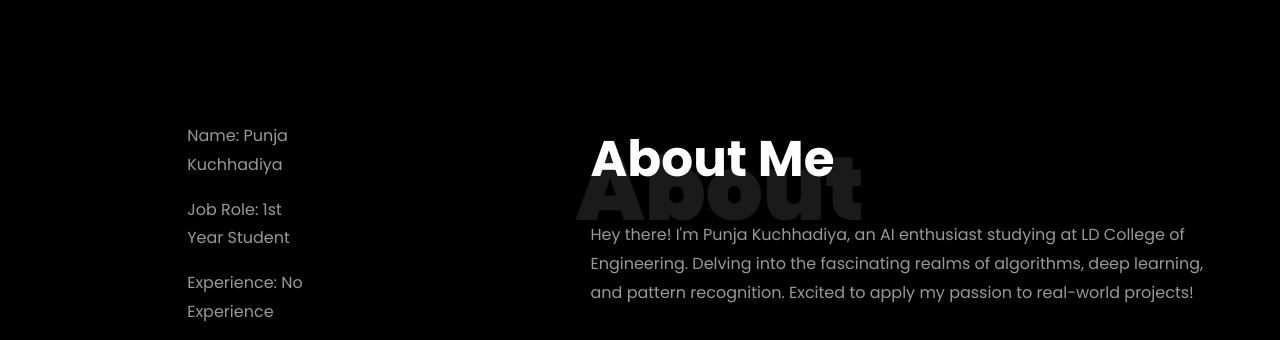
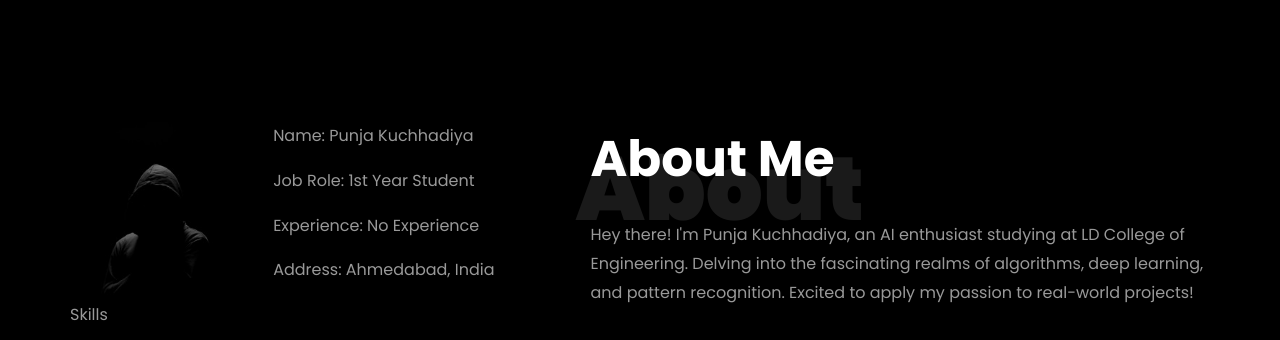
Before and after one commit to Punja007/Portfolio-wb, a plain HTML site: page index.html in a window 1280 px wide. Shown: the part 740-1080 px from the top of the page. Drawn offline with Linux system fonts and the light colour scheme; files whose address does not match are found by name.

Commit message:
changed about me png to jpg

```diff
--- a/index.html
+++ b/index.html
@@ -213,7 +213,7 @@
 								<div class="row">
 									<div class="col-sm-6 col-md-5">
 									  <div class="about-img">
-										<img src="images/about-me.png" class="img-fluid rounded b-shadow-a" alt="">
+										<img src="images/about-me.jpg" class="img-fluid rounded b-shadow-a" alt="">
 									  </div>
 									</div>
 									<!-- Details next to profile image -->
```
